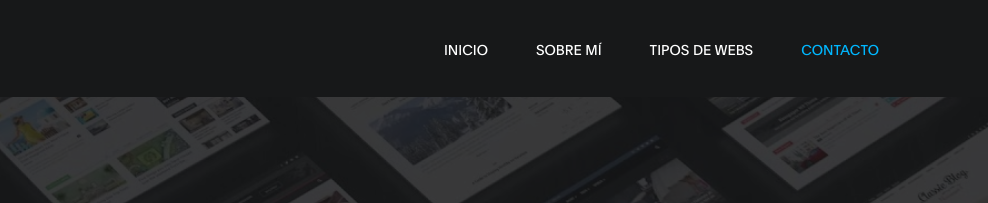
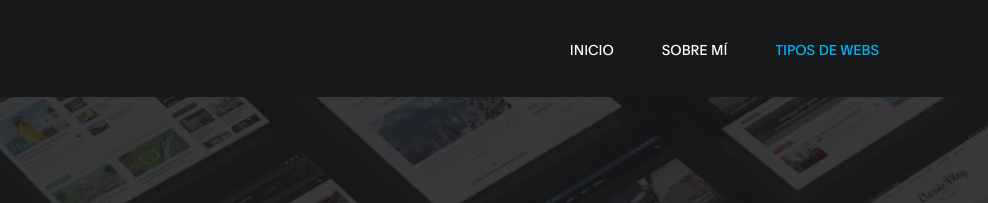
Before and after one commit to emizanipro/Digital-Art, a website: page index.html in a window 1280 px wide. Shown: the top 203 px of the page, 292-1280 px from the left. Drawn offline with Linux system fonts and the light colour scheme.

Commit message:
Add files via upload

```diff
--- a/index.html
+++ b/index.html
@@ -50,9 +50,12 @@
                         <a href="#class" class="nav-link smoothScroll">Tipos de Webs</a>
                     </li>
 
+                    <!--
+
                     <li class="nav-item">
                         <a href="#contact" class="nav-link smoothScroll">Contacto</a>
                     </li>
+                    -->
                 </ul>
 
               <!--  <ul class="social-icon ml-lg-3">
@@ -541,7 +544,7 @@
      </section>
 -->
 
-     <!-- CONTACT -->
+     <!-- CONTACT
      <section class="contact section" id="contact">
           <div class="container">
                <div class="row">
@@ -549,7 +552,6 @@
                 <div class="ml-auto col-lg-5 col-md-6 col-12">
                     <h2 class="mb-4 pb-2" data-aos="fade-up" data-aos-delay="200">Solicitar Presupuesto Rápido</h2>
 
-                    <!-- El formulario mantiene el mismo diseño con las clases de Bootstrap -->
                     <form action="#" method="post" class="contact-form webform" data-aos="fade-up" data-aos-delay="400" role="form">
                         <input type="text" class="form-control" name="cf-name" placeholder="Nombre" required>
                         <input type="email" class="form-control" name="cf-email" placeholder="Email" required>
@@ -563,9 +565,14 @@
                 </div>
 
                 <div class="mx-auto mt-4 mt-lg-0 mt-md-0 col-lg-5 col-md-6 col-12">
-                    <!-- Aquí puedes agregar cualquier información adicional, como la ubicación, etc. -->
                     <p data-aos="fade-up" data-aos-delay="800"><i class="fa fa-map-marker mr-1"></i> Mendoza - Argentina</p>
                 </div>
+
+            -->
+
+
+
+
                        <!--    <h2 class="mb-4" data-aos="fade-up" data-aos-delay="600">Hacemos Servicios en Ciudad , Maipú , Godoy Cruz , Lujan de Cuyo , Guaymallén y Las Heras <span>find us</span></h2> -->
 
                  <!--        <p data-aos="fade-up" data-aos-delay="800"><i class="fa fa-map-marker mr-1"></i> Mendoza - Argentina</p>
@@ -657,7 +664,7 @@ How to change your own map point
      <script src="js/aos.js"></script>
      <script src="js/smoothscroll.js"></script>
      <script src="js/custom.js"></script>
-     <script src="/js/mensaje-whatsapp.js"></script>
+    <!-- <script src="/js/mensaje-whatsapp.js"></script> -->
 
 
 </body>
```
